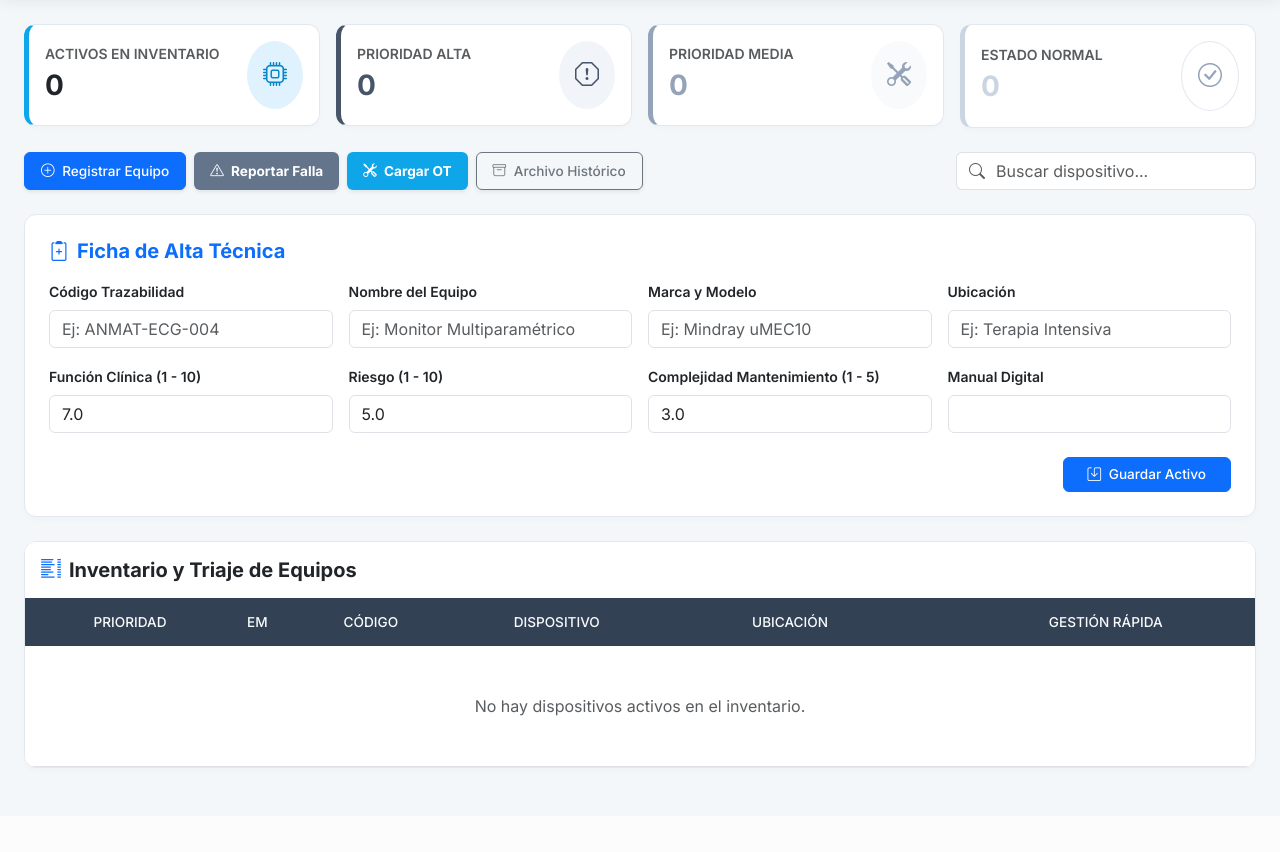
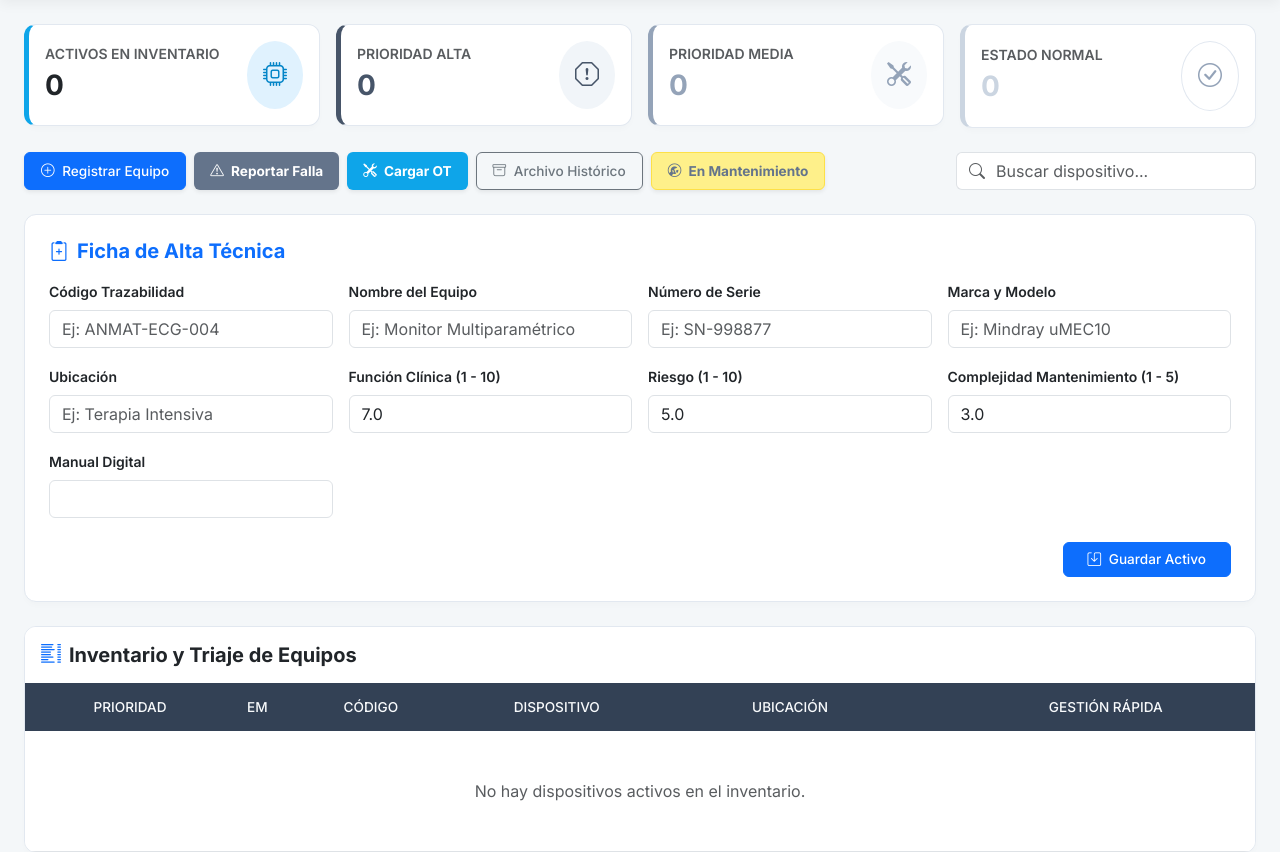
Before and after one commit to Pauligk/Proyecto-Taller-de-bioingenieria, a Flask app: page / in a window 1280 px wide, after a click on "Registrar Equipo". Shown: the part 71-923 px from the top of the page. Before the commit the page ends 839 px from the top, so only its background shows below. Run offline with Flask 3, Linux system fonts and the light colour scheme; data comes from the database, SQL or seed files in the repository; both versions use the stored data as it was after the commit; data that the repository does not hold is empty.

Commit message:
Añadir boton de mantenimiento y nro de serie

```diff
--- a/app.py
+++ b/app.py
@@ -15,6 +15,7 @@ def panel_principal():
 def agregar_equipo():
     datos = (
         request.form["codigo"].strip(),
+        request.form.get("numero_serie", "").strip(),
         request.form["nombre"].strip(),
         request.form["marca"].strip(),
         request.form["ubicacion"].strip(),
@@ -73,6 +74,13 @@ def eliminar(id):
     baja_total(id)
     return redirect(url_for("panel_principal"))
 
+@app.route("/equipo/<int:id>/enviar_mantenimiento")
+def enviar_a_mantenimiento(id):
+    # Llama a tu función de db.py para cambiar el estado
+    baja_mantenimiento_equipo(id)
+    # Recarga la página principal
+    return redirect(url_for("panel_principal"))
+
 @app.route("/descartados")
 def equipos_descartados():
     # Usamos la función de db.py para traer solo los descartados
@@ -108,6 +116,18 @@ def cargar_intervencion_general():
     )
     return redirect(url_for("panel_principal"))
 
+@app.route("/en_mantenimiento")
+def equipos_en_mantenimiento():
+    # 1. Consultamos a la base de datos por los equipos en reparación
+    filas_mantenimiento = obtener_equipos_mantenimiento()
+
+    # 2. Enviamos esos datos a una nueva pantalla visual
+    return render_template("mantenimiento.html", equipos=filas_mantenimiento)
+@app.route("/equipo/<int:id>/restaurar_activo")
+def restaurar_activo(id):
+    restaurar_equipo_activo(id)
+    return redirect(url_for("equipos_en_mantenimiento"))
+
 if __name__ == "__main__":
     inicializar_base_de_datos()
     app.run(debug=True)
--- a/db.py
+++ b/db.py
@@ -20,6 +20,7 @@ def inicializar_base_de_datos():
     CREATE TABLE IF NOT EXISTS equipos (
         id INTEGER PRIMARY KEY AUTOINCREMENT,
         codigo_trazabilidad TEXT UNIQUE NOT NULL,
+        numero_serie TEXT NOT NULL,
         nombre TEXT NOT NULL,
         marca TEXT NOT NULL,
         ubicacion TEXT NOT NULL,
@@ -114,9 +115,9 @@ def insertar_equipo(datos):
     try:
         conexion.execute("""
         INSERT INTO equipos (
-            codigo_trazabilidad, nombre, marca, ubicacion,
+            codigo_trazabilidad, numero_serie, nombre, marca, ubicacion,
             puntaje_funcion, puntaje_aplicacion, puntaje_mantenimiento, manual_url
-        ) VALUES (?, ?, ?, ?, ?, ?, ?, ?)
+        ) VALUES (?, ?, ?, ?, ?, ?, ?, ?, ?)
         """, datos)
         conexion.commit()
         return True
@@ -203,3 +204,12 @@ def obtener_equipos_descartados():
         """).fetchall()
     finally:
         conexion.close()
+
+def restaurar_equipo_activo(equipo_id):
+    """Cambia el estado del equipo de 'Mantenimiento' nuevamente a 'Activo'"""
+    conexion = obtener_conexion()
+    try:
+        conexion.execute("UPDATE equipos SET estado = 'Activo' WHERE id = ?", (equipo_id,))
+        conexion.commit()
+    finally:
+        conexion.close()
--- a/templates/index.html
+++ b/templates/index.html
@@ -47,6 +47,16 @@
         .btn-custom-gray:hover { background-color: #475569; color: white; }
 
         .modal-backdrop { background-color: #1e293b; }
+
+        .btn-custom-pastel {
+            background-color: #fef08a; /* Amarillo pastel suave */
+            color: #64748b; /* Letras gris pizarra (no negras) */
+            border: 1px solid #fde047;
+        }
+        .btn-custom-pastel:hover {
+            background-color: #fde047; /* Un poquitito más oscuro al pasar el mouse */
+            color: #475569;
+        }
     </style>
 </head>
 <body>
@@ -125,6 +135,11 @@
             </button>
             <a href="/descartados" class="btn btn-outline-secondary btn-action shadow-sm py-2 px-3">
                 <i class="bi bi-archive me-1"></i> Archivo Histórico
+
+            </a>
+            <!-- BOTÓN HACIA EQUIPOS EN MANTENIMIENTO -->
+            <a href="/en_mantenimiento" class="btn btn-custom-pastel btn-action shadow-sm py-2 px-3 fw-bold"">
+                <i class="bi bi-wrench-adjustable-circle me-1"></i> En Mantenimiento
             </a>
         </div>
 
@@ -146,6 +161,10 @@
                 <div class="col-md-3">
                     <label class="form-label small fw-semibold">Nombre del Equipo</label>
                     <input type="text" name="nombre" class="form-control" required placeholder="Ej: Monitor Multiparamétrico">
+                </div>
+                <div class="col-md-3">
+                    <label class="form-label small fw-semibold">Número de Serie</label>
+                    <input type="text" name="numero_serie" class="form-control" placeholder="Ej: SN-998877">
                 </div>
                 <div class="col-md-3">
                     <label class="form-label small fw-semibold">Marca y Modelo</label>
@@ -210,12 +229,21 @@
                             <div class="fw-bold text-dark">{{ eq.nombre }}</div>
                             <div class="text-muted small">{{ eq.marca }}</div>
                         </td>
+                        <td>
+                            <div class="fw-bold text-dark">{{ eq.nombre }}</div>
+                            <div class="text-muted small">{{ eq.marca }}</div>
+                            <!-- NUEVA LÍNEA PARA MOSTRAR EL NÚMERO DE SERIE -->
+                            <div class="text-muted small"><i class="bi bi-upc-scan me-1"></i>SN: {{ eq.numero_serie or 'S/N' }}</div>
+                        </td>
                         <td><i class="bi bi-geo-alt text-secondary me-1"></i>{{ eq.ubicacion }}</td>
                         <td class="text-center">
                             <!-- Botones de Acción Individuales (Sobrios) -->
                             <div class="btn-group shadow-sm" role="group">
                                 <a href="/equipo/{{ eq.id }}" class="btn btn-outline-secondary btn-sm" title="Historia Clínica">
                                     <i class="bi bi-file-earmark-medical"></i> Ficha
+                                </a>
+                                <a href="/equipo/{{ eq.id }}/enviar_mantenimiento" class="btn btn-outline-warning btn-sm" title="Enviar a Mantenimiento">
+                                    <i class="bi bi-wrench-adjustable"></i>
                                 </a>
                                 <!-- El botón de eliminar se mantiene rojo sutil por cuestiones de seguridad -->
                                 <a href="/eliminar/{{ eq.id }}" class="btn btn-outline-danger btn-sm" onclick="return confirm('¿Confirma la baja del activo?');" title="Dar de Baja">
```
Also changed, not shown: templates/mantenimiento.html (added, +108 -0 lines), cmms_hospital.db.
